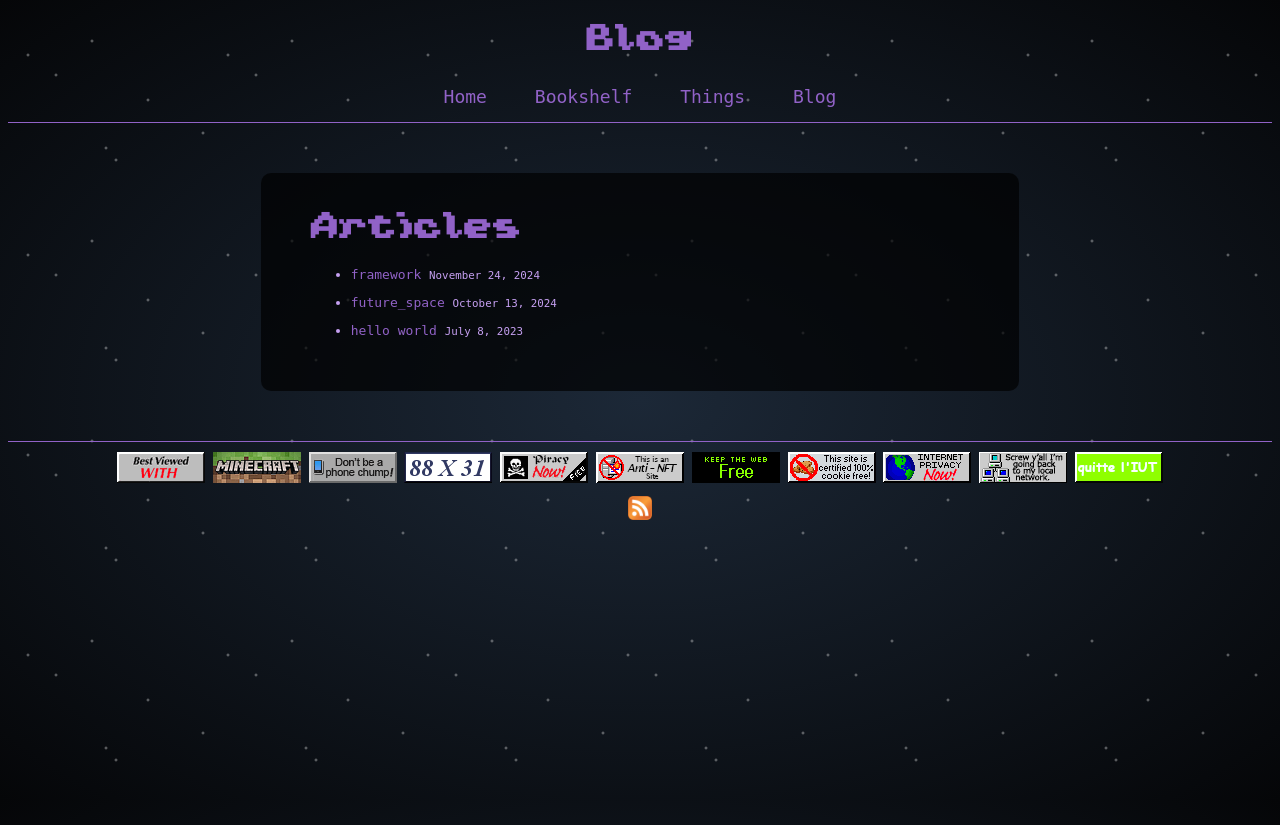
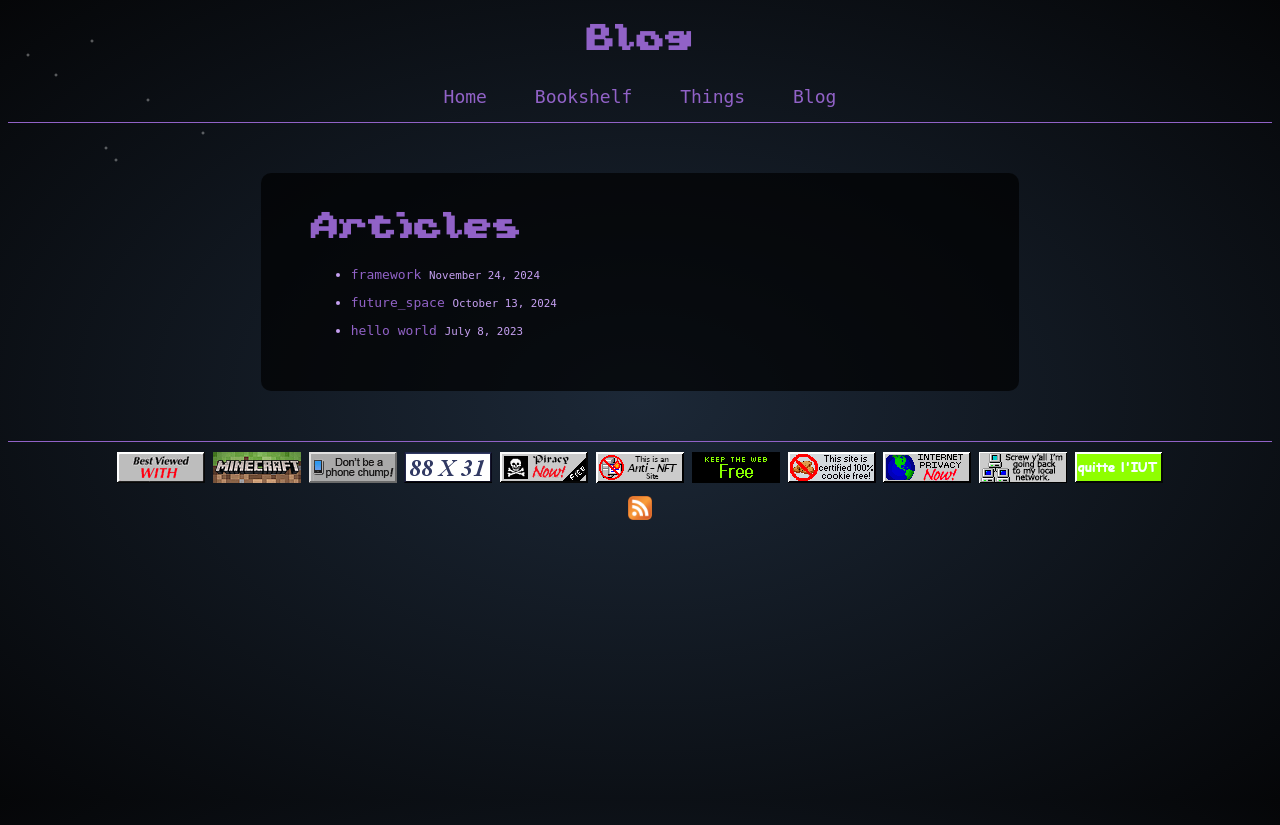
Before and after one commit to gablaxy/gablaxy.github.io, a PHP site: page /articles/index.html in a window 1280 px wide. Run offline with PHP 8.4, Linux system fonts and the light colour scheme; some libraries are stand-ins or nearby versions.

Commit message:
Update background properties in common.css and comment out image in style.css

```diff
--- a/soper/style/common.css
+++ b/soper/style/common.css
@@ -38,8 +38,8 @@ p{
         radial-gradient(2px 2px at 195px 108px, #eee, rgba(0,0,0,0)),
         radial-gradient(2px 2px at 140px 75px, #eee, rgba(0,0,0,0)),
         radial-gradient(2px 2px at 108px 135px, #eee, rgba(0,0,0,0));
-    background-size: 200px 200px;
     background-repeat: repeat;
+    background-size: cover;
     z-index: -2;
     animation: flicker 5s infinite;
 }
--- a/soper/style/style.css
+++ b/soper/style/style.css
@@ -12,7 +12,8 @@
 
 
 html{
-    /* background-image: url(../img/back_space.webp);
+    /*
+    background-image: url(../img/back_space.webp);
     background-repeat: repeat;
     background-size: cover;
     */
```
